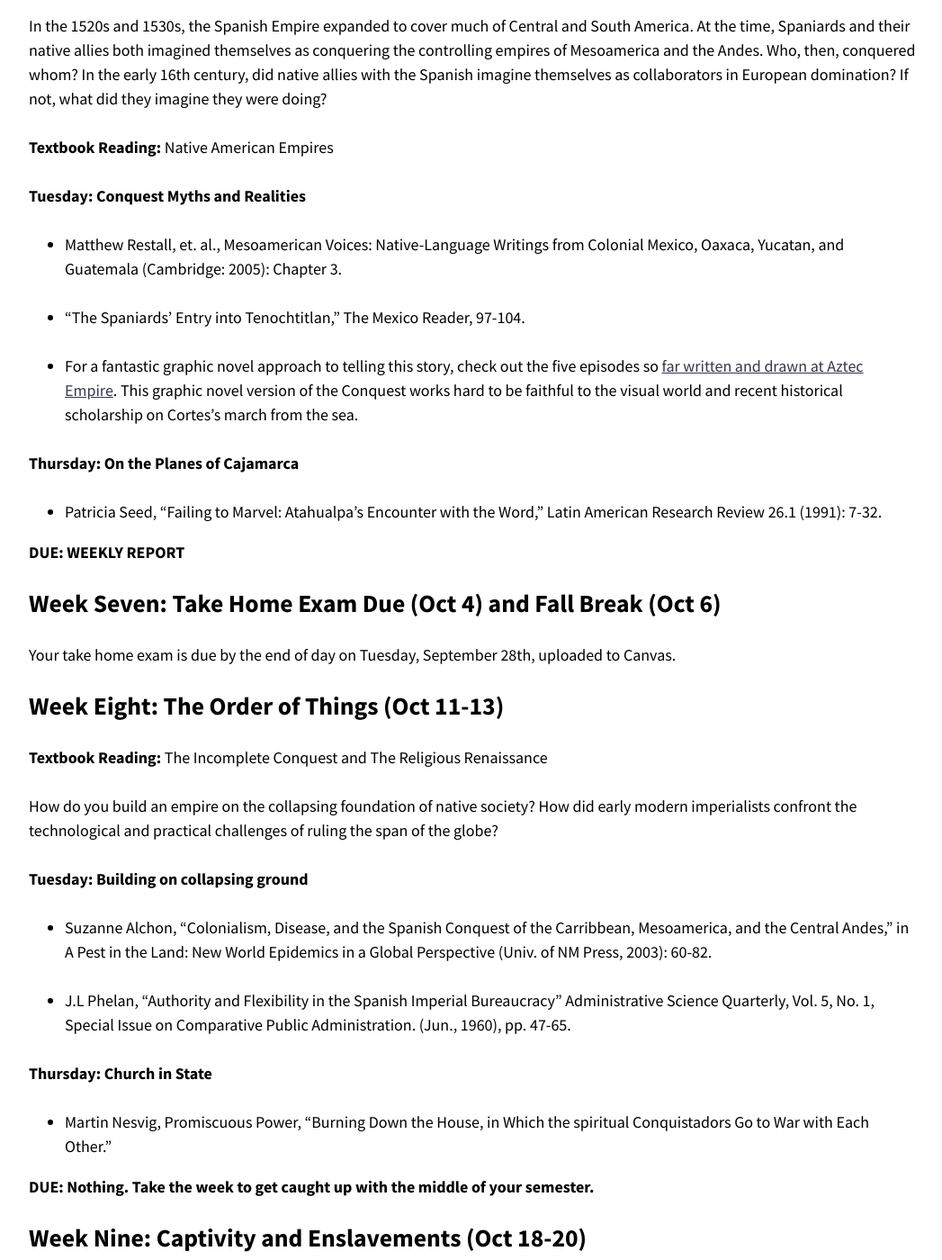
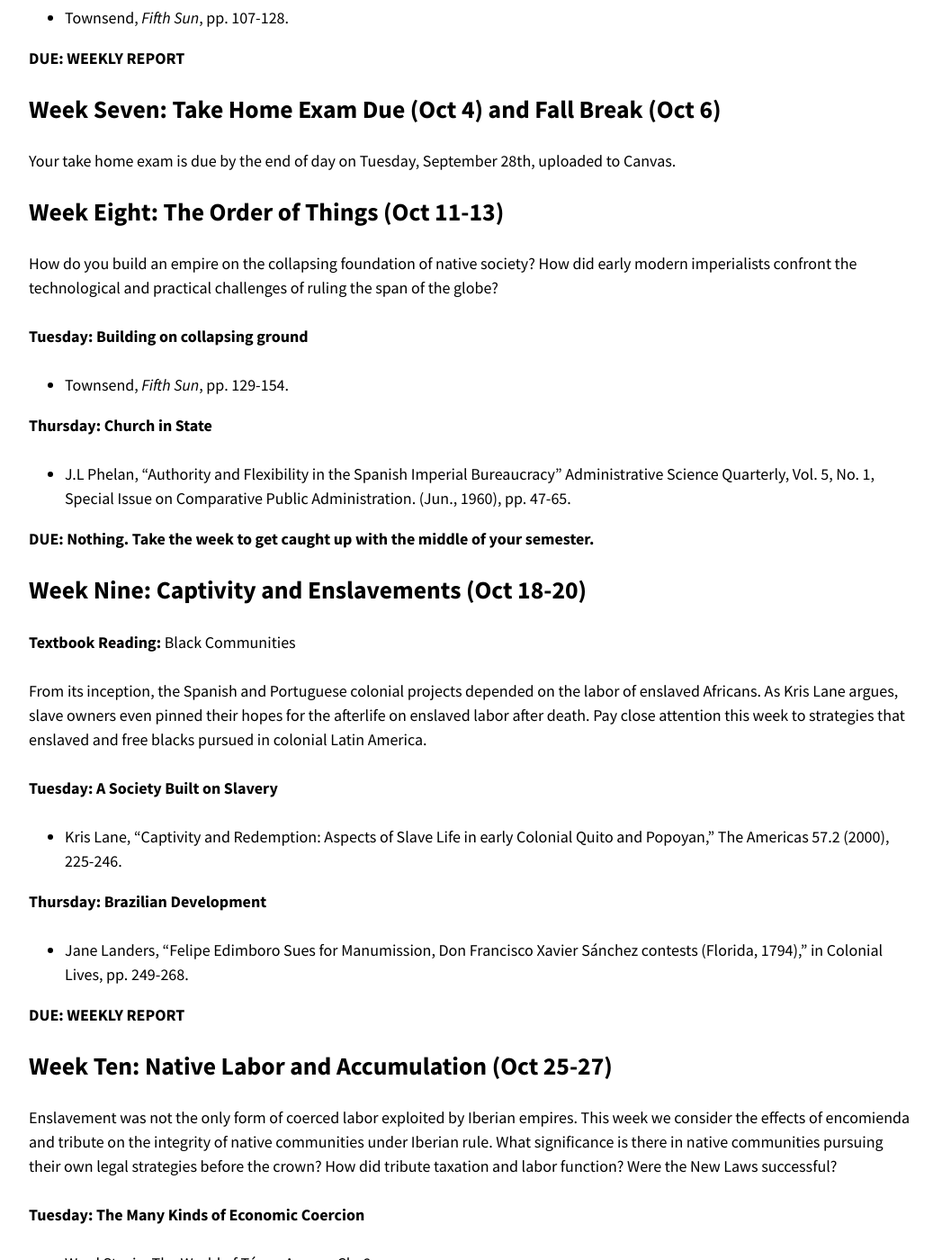
Before and after one commit to chadblack/2022ELA, a Jekyll site: the page built from calendar.md, in a window 1280 px wide and 1400 px high, scrolled down 4217 px. Shown: the whole window at 90% size, without its empty margins (114-1161 px from the left). Built offline with Jekyll 4.4.1, drawn with Linux system fonts in a browser that asks for light colours; nearby versions of some CDN libraries; some of the changed text lies outside the part shown.

Commit message:
assignments and calendar

```diff
--- a/calendar.md
+++ b/calendar.md
@@ -39,8 +39,6 @@
 title, and the brief comments comment for the week to help follow the arc of
 the semester.
 
-**Textbook Reading:** Preface: The Colonial Crucible.
-
 
 ## Week Two: Premodern Societies I (Aug 30- Sep 1)
 
@@ -54,12 +52,9 @@
 This week we look at commonalities among most premodern societies, and
 then at the Maya.
 
-**Textbook Reading:** Native America
-
-
 **Tuesday: On Sedentary Societies**
 
-* Mann, Charles C. "1491” The Atlantic Monthly (March 2002).
+* Townsend, *Fifth Sun*, pp. 1-32
 
 **Thursday: The Maya**
 
@@ -87,15 +82,14 @@
 emergence of these civilizations along with their religious and social
 practices.
 
-**Textbook Reading:**
 
 **Tuesday: Mexica**
 
-* Burkhardt, Louise M. “Mexica Women on the Home Front: Housework and Religion in Aztec Mexico” in Schroeder, Susan et al. Indian Women of Early Mexico, (Norman: University of Oklahoma Press, 1997), pp. 25-54.
+* Townsend, *Fifth Sun*, pp. 33-58
 
 **Thursday: Inka**
 
-* Mary Strong, Art, Nature, and Religion in the Central Andes (Austin: Univ. of Texas Press, 2012): pp. 17-58.
+* Mary Strong, *Art, Nature, and Religion in the Central Andes* (Austin: Univ. of Texas Press, 2012): pp. 17-58.
 
 **DUE: WEEKLY REPORT**
 
@@ -107,8 +101,6 @@
 conquest cultivated by Isabella and Ferdinand in the 1490s, and also what
 lessons Iberians learned of conquest and expansion in their control of Atlantic
 Islands and the trade in enslaved captives with West Africa.
-
-**Textbook Reading:** Castile and Portugal; and Atlantic Africa
 
 **Tuesday: Across the Atlantic**
 
@@ -141,7 +133,6 @@
 they offer an alternative colonial model, or an alternative to
 colonialism?
 
-**Textbook Reading:** The Iberian Imperial Dawn
 
 **Tuesday: Caribbean Conquests**
 
@@ -149,16 +140,11 @@
 
 * The Requerimiento
 
+* Antonio Montesinos, “Advent Sermon”
+
 **Thursday: The Critique**
 
-Here are two critiques from early on, and Laws that the Crown
-promulgated in response.
-
-* Antonio Montesinos, “Advent Sermon”
-
-* “The Relación of Fray Ramón Pane (c. 1494-1496)”
-
-* “The Laws of Burgos. 1512-1513”
+* Townsend, *Fifth Sun*, pp. 59-84.
 
 **DUE: WEEKLY REPORT**
 
@@ -172,13 +158,10 @@
 collaborators in European domination? If not, what did they imagine they
 were doing?
 
-**Textbook Reading:** Native American Empires
 
 **Tuesday: Conquest Myths and Realities**
 
-* Matthew Restall, et. al., Mesoamerican Voices: Native-Language Writings from Colonial Mexico, Oaxaca, Yucatan, and Guatemala (Cambridge: 2005): Chapter 3.
-
-* “The Spaniards’ Entry into Tenochtitlan,” The Mexico Reader, 97-104.
+* Townsend, *Fifth Sun*, pp. 85-106.
 
 * For a fantastic graphic novel approach to telling this story, check out the
   five episodes so [far written and drawn at Aztec
@@ -188,8 +171,7 @@
 
 **Thursday: On the Planes of Cajamarca**
 
-* Patricia Seed, “Failing to Marvel: Atahualpa’s Encounter with the Word,”
-  Latin American Research Review 26.1 (1991): 7-32.
+* Townsend, *Fifth Sun*, pp. 107-128.
 
 **DUE: WEEKLY REPORT**
 
@@ -200,19 +182,16 @@
 
 ## Week Eight: The Order of Things (Oct 11-13)
 
-**Textbook Reading:** The Incomplete Conquest and The Religious Renaissance
-
 How do you build an empire on the collapsing foundation of native society? How did early modern imperialists confront the technological and practical challenges of ruling the span of the globe?
 
 **Tuesday: Building on collapsing ground**
 
-* Suzanne Alchon, “Colonialism, Disease, and the Spanish Conquest of the Carribbean, Mesoamerica, and the Central Andes,” in A Pest in the Land: New World Epidemics in a Global Perspective (Univ. of NM Press, 2003): 60-82.
+* Townsend, *Fifth Sun*, pp. 129-154.
 
-* J.L Phelan, “Authority and Flexibility in the Spanish Imperial Bureaucracy” Administrative Science Quarterly, Vol. 5, No. 1, Special Issue on Comparative Public Administration. (Jun., 1960), pp. 47-65.
 
 **Thursday: Church in State**
 
-* Martin Nesvig, Promiscuous Power, “Burning Down the House, in Which the spiritual Conquistadors Go to War with Each Other.”
+* J.L Phelan, “Authority and Flexibility in the Spanish Imperial Bureaucracy” Administrative Science Quarterly, Vol. 5, No. 1, Special Issue on Comparative Public Administration. (Jun., 1960), pp. 47-65.
 
 **DUE: Nothing. Take the week to get caught up with the middle of your
 semester.**
@@ -237,15 +216,13 @@
 
 Enslavement was not the only form of coerced labor exploited by Iberian empires. This week we consider the effects of encomienda and tribute on the integrity of native communities under Iberian rule. What significance is there in native communities pursuing their own legal strategies before the crown? How did tribute taxation and labor function? Were the New Laws successful?
 
-**Textbook Reading:** Native Communities
-
 **Tuesday: The Many Kinds of Economic Coercion**
 
 * Ward Stavig, The World of Túpac Amaru, Ch. 6.
 
 **Thursday: Wither the Two Republics?**
 
-Woodrow Borah, “The Indians of Tejupan Want to Raise Silk on Their Own,” Colonial Lives, 6-10.
+* Townsend, *Fifth Sun*, pp. 155-208.
 
 **DUE: WEEKLY REPORT**
 
@@ -253,7 +230,6 @@
 
 This week, we are focusing on family, sexuality, and social order. The customs and laws of Iberia and the Indies were deeply influential in the ordering (and disordering) of colonial society. The Conquest, and its aftermath, included exploitative and coercive relationships, and even regular marriages had their fair share of conflict between spouses. This week, we consider these things by looking at unnatural sexuality and witchcraft, as a way of also understanding what colonial society understood to be natural.
 
-**Textbook Reading:** Defining Deviancy and Daily Life in City and Country
 
 **Tuesday: Sex in the Archive**
 
@@ -271,7 +247,6 @@
 
 This week, we look at the early transformations of the colonial relationship after the Spanish War for succession. Consider the reforms posited by José Galvez, and reactions to them that fall short of open rebellion.
 
-**Textbook Reading:** War and Reform
 
 **Tuesday: Reacting to Reforms**
 
@@ -294,46 +269,39 @@
 political identities articulated by their protagonists? What constituted
 legitimate authority by century's end?
 
-**Textbook Reading:** Late Colonial Life
-
 
 **Tuesday: Opening the Age of Rebellion**
 
-* Elizabeth Penry, “Letters of Insurrection: The Rebellion of the Communities (Charcas, 1781)” in Colonial Lives: 201-215.
+* Walker and Clarke, *Witness to the Age of Revolution*, pp. 1-52.
+
 
 **Thursday: Insurrection and Aftermath**
 
-* David T. Garrett, “His Majesty’s Most Loyal Vassals”: The Indian Nobility and Túpac Amaru,” Hispanic American Historical Review, 84:4 (2004): 575-617. (Available through the library website.)
+* Walker and Clarke, *Witness to the Age of Revolution*, pp. 52-108.
 
 
-**DUE: WEEKLY REPORT**
+## Week Fourteen: Thanksgiving (Nov 22-Nov 24)
 
-## Week Fourteen: Independence (Nov 22-24)
+Safe travels. See your peoples. I'll only add something this week for outside
+of class if we fall behind.
+
+
+## Week Fifteen: Independence (Nov 29-Dec 1)
 
 The crises of the Bourbon reforms never produced independence movements. That would take Napoleon invading Spain. We consider this week the crisis of 1808 caused by Napoleon, and how that set up the process of independence, which wouldn’t culminate for more than a decade!
 
-**Textbook Reading:** Independence
+**Tuesday: Did Anyone See It Coming?**
 
-**Tuesday: Did Anyone See It Coming?**
+* Walker and Clarke, *Witness to the Age of Revolution*, pp. 109-138.
+
+**Thursday: On to War**
 
 * Jaime E. Rodríguez O., “New Spain and the 1808 Crisis of Spanish Monarchy,”
 Mexican Studies/Estudios Mexicanos, 24.2 (Summer 2008): 245-287.
 
-**Thursday: On to War**
-
-* Reading TBD.
-
-**DUE: WEEKLY REPORT**
-
-## Week Fifteen: Thanksgiving (Nov 29-Dec 1)
-
-Safe travels. See your peoples. I'll only add something this week for outside
-of class if we fall behind.
 
 ## Week Sixteen: New World Orders (Dec 6)
 
-**Textbook Reading:** The Latin American Puzzle
-
 Let’s Wrap.It.Up. The new republics will be free of Iberian rule, and you’re about to be free of this semester….
 
-**Final Due:** December 6th at 6:00pm.
+**Final Due:** December 12 by 6:00pm.
```
Also changed, not shown: assignments.md (+5 -13 lines).
